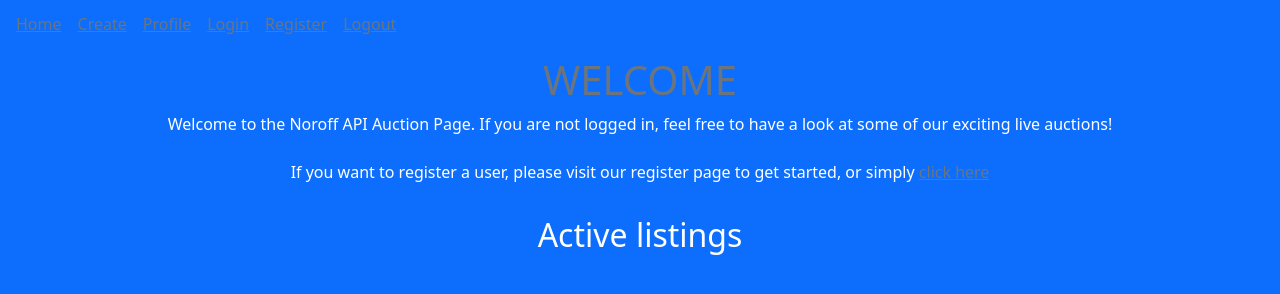
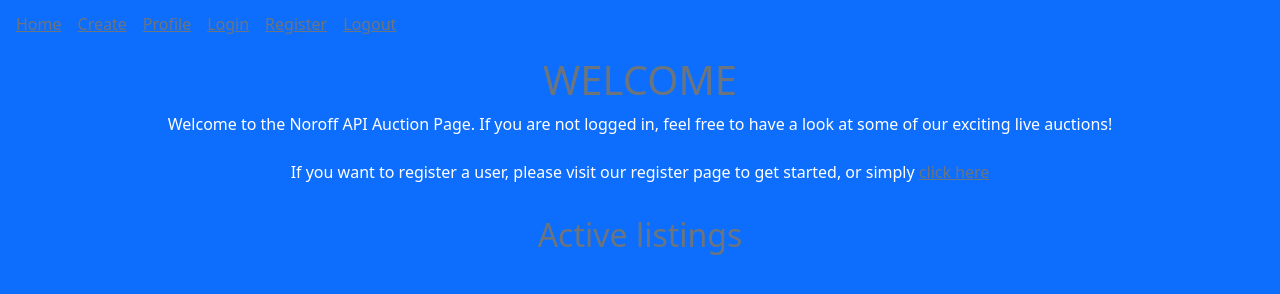
Before and after one commit to oBraenna91/Semester-Project-2, a website with bundled scripts: page home/index.html in a window 1280 px wide. Built offline with nearby package versions, Linux system fonts and the light colour scheme; a web font is replaced by a local one.

Commit message:
Update index.html

```diff
--- a/home/index.html
+++ b/home/index.html
@@ -39,7 +39,7 @@
         </div>
         <div class="row">
             <div class="col">
-                <h2 class="text-center text-white mt-3">Active listings</h2>
+                <h2 class="text-center text-secondary mt-3">Active listings</h2>
             </div>
         </div>
         <div class="row">
```
